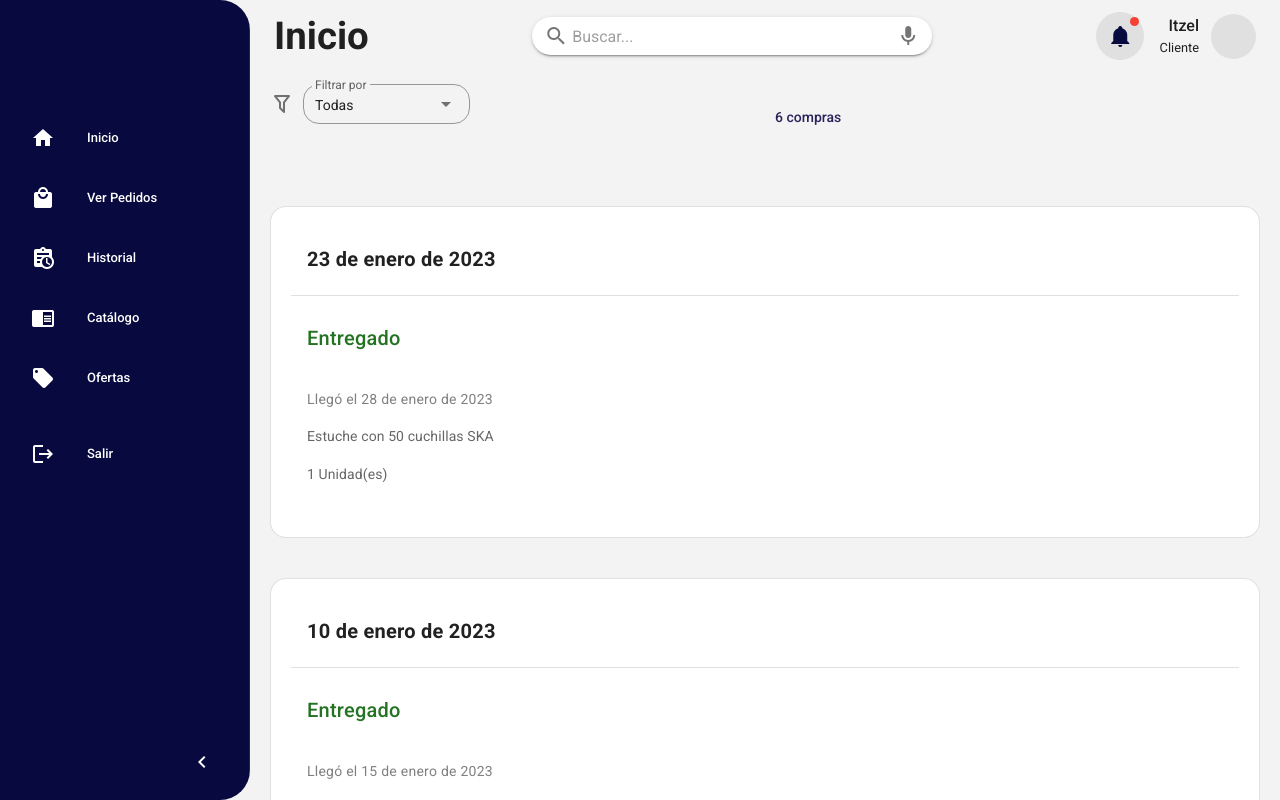
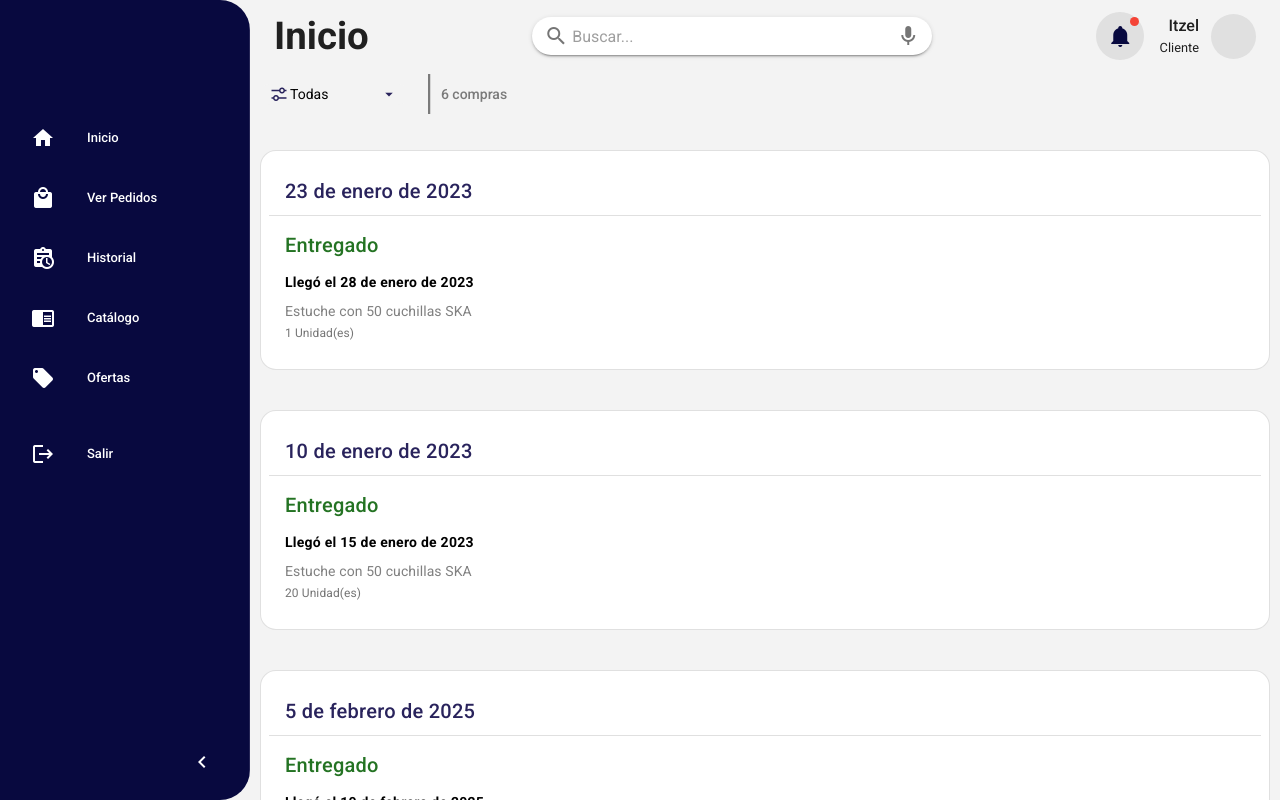
Before and after one commit to itzelHuertaB01/Grupo_Forpa, a Nuxt app: page /user-no/History in a window 1280 px wide. Shown: the top 800 px of the page. Built offline with nearby package versions, Linux system fonts and the light colour scheme.

Commit message:
Updated History Section to Match Figma Design

```diff
--- a/pages/user-no/History.vue
+++ b/pages/user-no/History.vue
@@ -1,68 +1,54 @@
 <template>
   <v-app>
-    <v-container fluid class="d-flex flex-column" style="padding: 20px; background-color: #F3F3F3;">
-      <v-row class="d-flex align-center" style="margin-bottom: 20px;">
-        <!-- Filtro de compras con un select en la misma columna de las cards -->
+    <v-container fluid class="d-flex flex-column" style="padding: 10px; background-color: #F3F3F3;">
+      <v-row class="d-flex align-center" style="margin-bottom: 0;">
         <v-col cols="12" sm="6" class="d-flex align-center">
-          <v-select
-            v-model="selectedFilter"
-            :items="filters"
-            label="Filtrar por"
-            dense
-            outlined
-            prepend-icon="mdi-filter-outline"
-            style="max-width: 200px; font-size: 14px; border-radius: 16px; box-shadow: none;"
-          ></v-select>
-        </v-col>
+          <div class="select-container">
+            <i class="mdi mdi-tune-variant custom-icon"></i> <!-- Ícono de filtro a la izquierda -->
+            <select v-model="selectedFilter" class="custom-select">
+              <option v-for="(filter, index) in filters" :key="index" :value="filter.value">
+                {{ filter.text }}
+              </option>
+            </select>
+            <i class="mdi mdi-menu-down custom-icon-right"></i> <!-- Flecha hacia abajo -->
+          </div>
 
-        <!-- Cantidad total de compras -->
-        <v-col cols="12" sm="6" class="d-flex align-center justify-start" style="padding-left: 10px;">
-          <span style="font-size: 14px; color: #29235C; font-weight: 500;">
+
+          <v-divider vertical
+            style="height: 40px; border-left: 2px solid #7A7A7A; margin-left: 20px; margin-right: 10px;"></v-divider>
+          <span style="font-size: 14px; color: #7A7A7A; font-weight: 500;">
             {{ filteredPurchases.length }} compras
           </span>
         </v-col>
       </v-row>
 
-      <!-- Listado de compras -->
       <v-row>
         <v-col v-for="(purchase, index) in filteredPurchases" :key="index" cols="12">
-          <v-card
-            class="mb-4"
-            outlined
-            style="max-width: 1200px; margin-left: auto; margin-right: auto; background-color: #ffffff; border-radius: 16px; height: auto; padding: 20px;"
-          >
+          <v-card class="mb-4" outlined
+            style="max-width: 1200px; margin-left: auto; margin-right: auto; background-color: #ffffff; border-radius: 16px; height: 220px; padding: 8px; display: flex; flex-direction: column; justify-content: space-between; overflow: hidden;">
             <!-- Fecha y separación -->
-            <v-card-title class="d-flex justify-between align-center" style="padding-bottom: 10px;">
-              <div>
-                <span class="text-h6 font-weight-bold">{{ formatDate(purchase.date) }}</span>
-              </div>
+            <v-card-title class="d-flex justify-between align-center" style="padding-bottom: 2px;">
+              <span style="font-size: 20px; color: #29235C; margin: 0;">{{ formatDate(purchase.date) }}</span>
             </v-card-title>
 
             <v-divider></v-divider>
 
-            <!-- Estado como texto sin fondo con color dinámico -->
-            <v-card-subtitle
-              class="text-h6"
-              :style="{ color: purchase.status === 'Entregado' ? '#247323' : 'orange' }"
-              style="margin-top: 3px;"
-            >
+            <v-card-subtitle class="text-h6" :style="{ color: purchase.status === 'Entregado' ? '#247323' : 'orange' }"
+              style="margin-top: 2px; color: #29235C; font-size: 12px; padding: 5px; margin-left: 11px;">
               {{ purchase.status }}
             </v-card-subtitle>
 
-            <!-- Leyenda de entrega debajo del estado (solo si el pedido está entregado) -->
-            <v-card-subtitle
-              v-if="purchase.status === 'Entregado'"
-              class="text-body-2"
-              style="color: gray; margin-top: 3px;"
-            >
+            <v-card-subtitle v-if="purchase.status === 'Entregado'" class="text-body-2"
+              style="font-weight: bold; color: black; font-size: 12px; padding: 1px; margin-left: 15px;">
               Llegó el {{ formatDate(purchase.details) }}
             </v-card-subtitle>
 
             <!-- Descripción y unidades -->
-            <v-card-text>
-              <p>{{ purchase.description }}</p>
-              <p>{{ purchase.units }} Unidad(es)</p>
+            <v-card-text style="font-size: 14px; overflow-y: auto; padding: 1px; margin-left: 15px;">
+              <p style="margin: 0; color: grey;">{{ purchase.description }}</p>
+              <p style="font-size: 12px; color: #757575; margin: 1;">{{ purchase.units }} Unidad(es)</p>
             </v-card-text>
+
           </v-card>
         </v-col>
       </v-row>
@@ -129,13 +115,12 @@ export default {
   computed: {
     filteredPurchases() {
       if (this.selectedFilter === 'Todas') {
-        return this.purchases; // Show all purchases when the filter is "Todas"
+        return this.purchases;
       }
       return this.purchases.filter(purchase => purchase.status === this.selectedFilter); // Filter by selected status
     },
   },
   methods: {
-    // Método para formatear las fechas
     formatDate(date) {
       const options = { year: 'numeric', month: 'long', day: 'numeric' };
       return new Date(date).toLocaleDateString('es-ES', options);
@@ -153,6 +138,7 @@ export default {
   color: #FFFFFF !important;
 }
 
+
 .v-col {
   padding-left: 0 !important;
   padding-right: 0 !important;
@@ -166,6 +152,7 @@ export default {
   font-weight: bold;
 }
 
+
 h1 {
   color: #29235C;
   font-size: 24px;
@@ -178,8 +165,52 @@ h1 {
 }
 
 .v-card-text {
+  font-size: 12px;
+  padding: 0;
+}
+
+.select-container {
+  position: relative;
+  width: 30%;
+  display: flex;
+  align-items: center;
+}
+
+.custom-select {
+  padding-left: 30px;
+  padding-right: 30px;
   font-size: 14px;
+  border-radius: 20px;
+  outline: none;
+  background-color: #F3F3F3;
+  width: 100%;
 }
+
+.custom-select option {
+  font-size: 14px;
+  color: #29235C;
+}
+
+.custom-icon {
+  position: absolute;
+  left: 10px;
+  top: 50%;
+  transform: translateY(-50%);
+  font-size: 18px;
+  color: #29235C;
+  pointer-events: none;
+}
+
+.custom-icon-right {
+  position: absolute;
+  right: 10px;
+  top: 50%;
+  transform: translateY(-50%);
+  font-size: 18px;
+  color: #29235C;
+  pointer-events: none;
+}
+
 
 @media (max-width: 600px) {
   .v-col {
@@ -190,12 +221,21 @@ h1 {
     width: 100%;
     max-width: 350px;
   }
+
+  .custom-select {
+
+    font-size: 12px;
+  }
+
+  .custom-icon-right,
+  .custom-icon {
+    font-size: 14px;
+  }
+  .select-container {
+  width: 35%;
+}
 }
 
-.v-divider {
-  margin-top: 10px;
-  margin-bottom: 10px;
-}
 
 @media (min-width: 601px) {
   .v-card {
```
